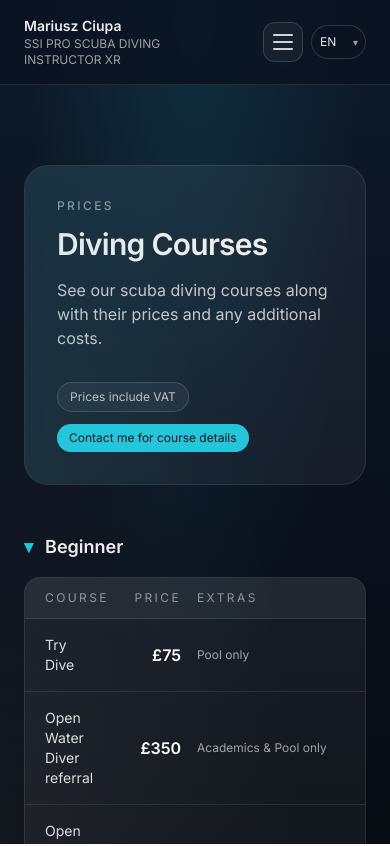
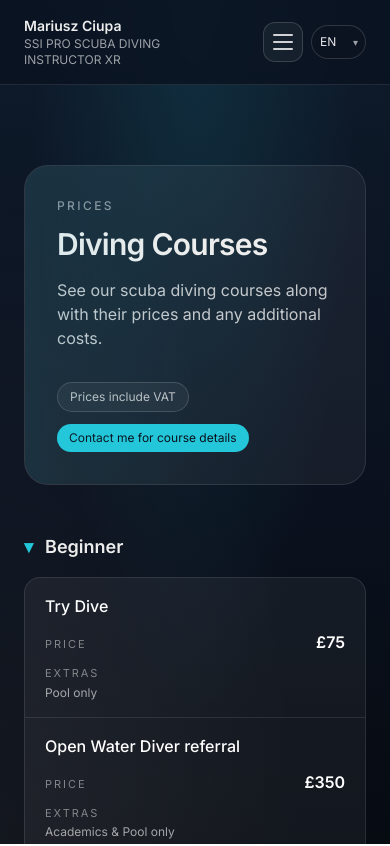
Before and after one commit to anastasiyaklyap/mariusz-ciupa-site, a Next.js app: page /prices in a window 390 px wide. Shown: the top 846 px of the page. Built offline with nearby package versions, Linux system fonts and the light colour scheme.

Commit message:
fix price table on mobile

```diff
--- a/src/components/pages/PricesPageClient.tsx
+++ b/src/components/pages/PricesPageClient.tsx
@@ -34,7 +34,7 @@ export const PricesPageClient = () => {
         <p className='mt-4 max-w-2xl text-white/75'>{copy.hero.description}</p>
 
         <div className='mt-8 flex flex-wrap gap-3 text-xs text-white/70'>
-          <span  className='rounded-full border border-white/15 bg-white/5 px-3 py-1.5'>
+          <span className='rounded-full border border-white/15 bg-white/5 px-3 py-1.5'>
             {copy.hero.badges[0]}
           </span>
           <a
@@ -56,7 +56,7 @@ export const PricesPageClient = () => {
             </div>
 
             <div className='mt-4 overflow-hidden rounded-2xl border border-white/10 bg-white/5'>
-              <div className='grid grid-cols-[minmax(0,1fr)_120px_180px] gap-4 border-b border-white/10 bg-white/5 px-5 py-3 text-xs uppercase tracking-[0.2em] text-white/50'>
+              <div className='hidden grid-cols-[minmax(0,1fr)_120px_180px] gap-4 border-b border-white/10 bg-white/5 px-5 py-3 text-xs uppercase tracking-[0.2em] text-white/50 md:grid'>
                 <span>{copy.table.course}</span>
                 <span className='text-right'>{copy.table.price}</span>
                 <span>{copy.table.extras}</span>
@@ -70,17 +70,27 @@ export const PricesPageClient = () => {
                     return (
                       <div
                         key={item.title}
-                        className='grid grid-cols-[minmax(0,1fr)_120px_180px] items-center gap-4 px-5 py-4 text-sm text-white/85'
+                        className='grid gap-3 px-5 py-4 text-sm text-white/85 md:grid-cols-[minmax(0,1fr)_120px_180px] md:items-center md:gap-4'
                       >
-                        <span>{item.title}</span>
-                        <span className='text-right text-base font-semibold text-white'>
+                        <div className='text-base font-medium text-white'>
+                          {item.title}
+                        </div>
+                        <div className='flex items-baseline justify-between gap-3 md:justify-end'>
+                          <span className='text-[11px] uppercase tracking-[0.18em] text-white/45 md:hidden'>
+                            {copy.table.price}
+                          </span>
+                          <span className='text-base font-semibold text-white'>
                             {formatPrice(
                               item.price.amount,
                               item.price.currency,
                               locale,
                             )}
                           </span>
+                        </div>
                         <div className='text-xs text-white/60'>
+                          <span className='mb-1 block text-[11px] uppercase tracking-[0.18em] text-white/45 md:hidden'>
+                            {copy.table.extras}
+                          </span>
                           {extras?.length ? (
                             <span>
                               {extras.join(', ')}
```
Lines whose indentation alone changed are shown as unchanged.
